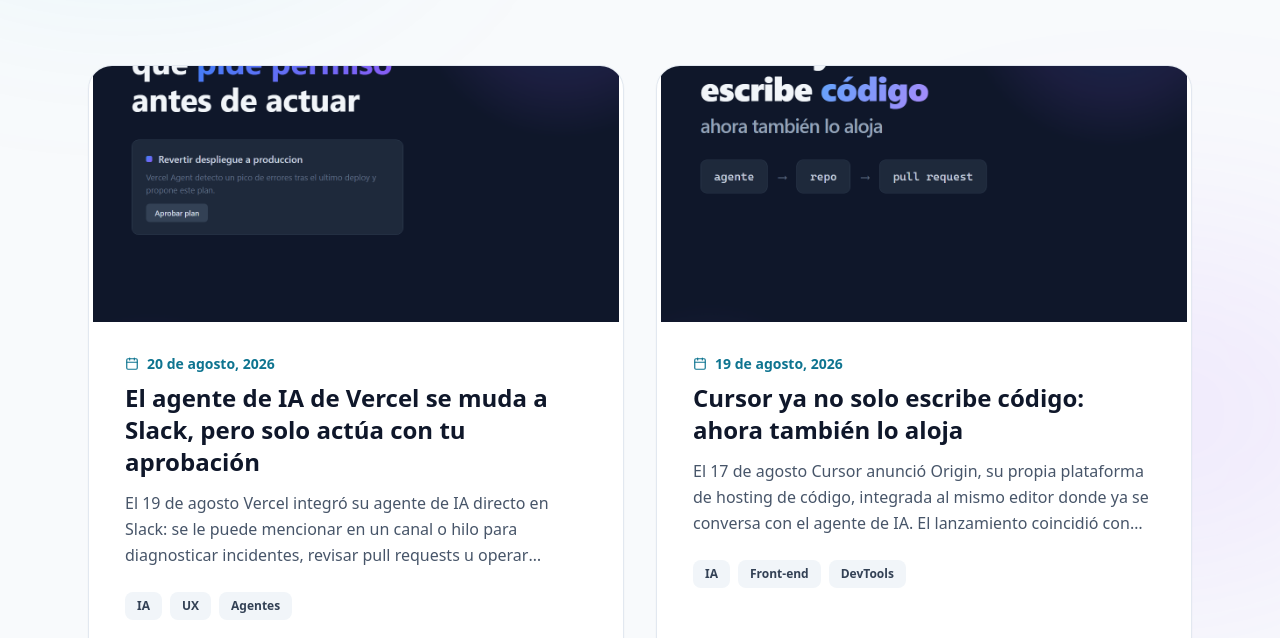
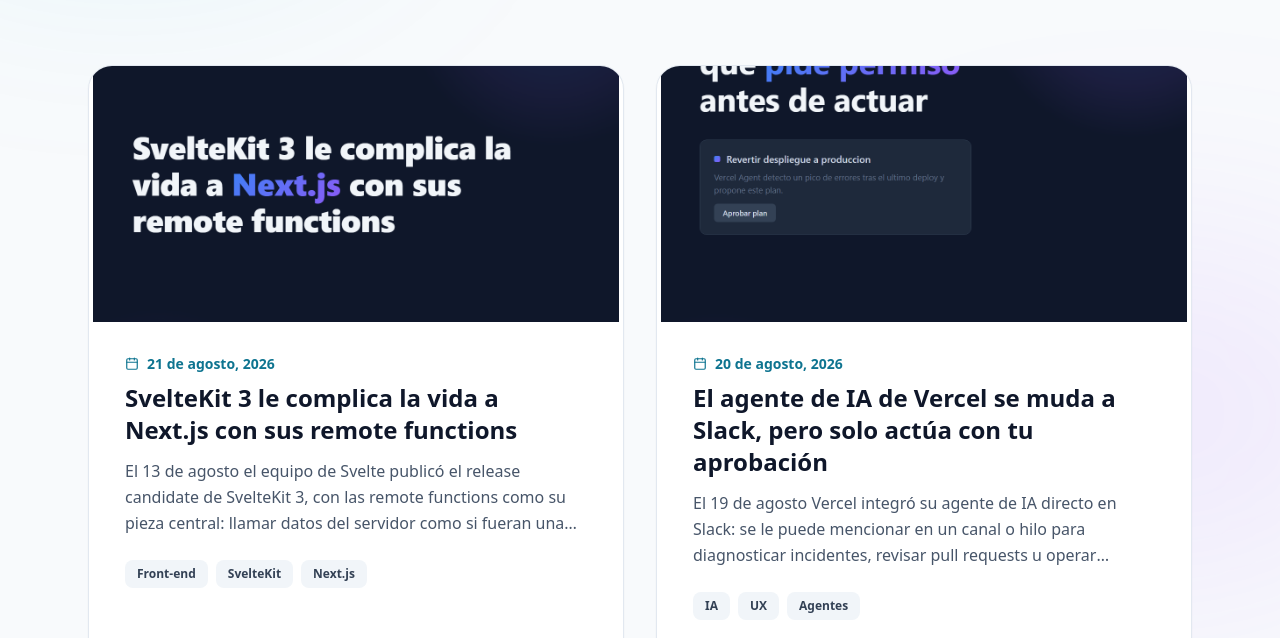
Before and after one commit to rododelgado-collab/portafolio-ux-frontend, a React (Vite) app: page /blog in a window 1280 px wide. Shown: the part 307-945 px from the top of the page. Built offline with nearby package versions, Linux system fonts and the light colour scheme; no server answers.

Commit message:
feat: agregar post al blog: SvelteKit 3 le complica la vida a Next.js

```diff
--- a/src/data/blogPosts.ts
+++ b/src/data/blogPosts.ts
@@ -1,6 +1,30 @@
 import type { BlogPost } from '../types'
 
 export const blogPosts: BlogPost[] = [
+  {
+    id: 'sveltekit-3-remote-functions-next-js',
+    title: 'SvelteKit 3 le complica la vida a Next.js con sus remote functions',
+    date: '2026-08-21',
+    dateLabel: '21 de agosto, 2026',
+    tags: ['Front-end', 'SvelteKit', 'Next.js'],
+    excerpt:
+      'El 13 de agosto el equipo de Svelte publicó el release candidate de SvelteKit 3, con las remote functions como su pieza central: llamar datos del servidor como si fueran una función más del componente, sin loaders ni actions de por medio. La cobertura de The Register lo lee como presión directa sobre Next.js. Repaso qué cambia en la forma de pedir datos y por qué me interesa como front-end.',
+    content: [
+      'El 13 de agosto de 2026, el equipo de Svelte publicó en su blog oficial el release candidate de SvelteKit 3, con la promesa de que la versión estable llegará pronto "sin más cambios que rompan compatibilidad". La pieza central del anuncio son las remote functions, una función experimental disponible desde SvelteKit 2.27 que en esta versión candidata pasa a convivir como alternativa de primer nivel junto a las load functions y las actions de siempre.',
+      'La idea, tal como la describe el propio equipo, es simple de enunciar: desde un componente de Svelte se puede importar directamente una función de consulta o de mutación y llamarla en el código, como si fuera cualquier otra función de JavaScript. Por debajo, SvelteKit la compila en un cliente RPC liviano que ejecuta la llamada fetch correspondiente contra el servidor. No hay que declarar una página entera como dinámica ni escribir un loader que baje datos de arriba hacia abajo para que un componente puntual pueda actualizarse. El propio equipo de Svelte lo resume con una frase directa: dicen estar "unreasonably excited" con las remote functions, al punto de que hacen que el resto del framework, incluidas sus propias load functions y actions, "se vea un poco tosco" en comparación.',
+      'La cobertura de The Register, firmada por Joab Jackson y publicada el 19 de agosto, enmarca este cambio como presión competitiva directa sobre Next.js. El argumento es que Next.js resolvió un problema parecido con sus Server Functions, antes llamadas Server Actions, pero esa pieza está pensada principalmente para escribir datos, no para consultarlos con la misma naturalidad. Las remote functions de SvelteKit, en cambio, tratan lectura y escritura como el mismo mecanismo: query, form, command y prerender conviven bajo una misma lógica de invocación directa desde el componente.',
+      'El anuncio también deja estable una segunda pieza que pasa más desapercibida pero que cualquiera que haya sufrido variables de entorno mal tipadas va a apreciar: ahora se pueden declarar en un archivo src/env.ts, especificando si son públicas o privadas y si deben resolverse en tiempo de compilación o al arrancar la aplicación, con validación mediante Standard Schema. El objetivo declarado es que sean, en palabras del equipo, "type-safe, seguras y validadas sin esfuerzo".',
+      'Vengo de trabajar el handoff entre diseño y desarrollo con Angular, primero en la app de Banco Estado, y con React en proyectos más recientes. Una de las fricciones que más se repite en ese cruce no es visual, es de datos: qué componente necesita qué información, en qué momento, y quién es responsable de traerla. Los patrones de loaders centralizados resuelven bien el caso de una página completa, pero cuando el componente que necesita datos frescos es pequeño y específico, como un contador, un estado de aprobación o un widget que se actualiza solo, terminar escribiendo un endpoint aparte y cableándolo a mano es trabajo que se siente desproporcionado al tamaño del problema.',
+      'Lo que me parece valioso de este enfoque, más allá de si termina ganándole terreno a Next.js o no, es que trata la granularidad como un problema de diseño de API, no como un detalle de implementación que cada equipo resuelve a su manera. Si un componente puede pedir exactamente los datos que necesita, con el mismo mecanismo tanto para leer como para escribir, hay menos superficie donde la arquitectura de datos y la arquitectura visual del componente terminan desalineadas.',
+      'Vale la pena una nota de cautela, doble en este caso. SvelteKit 3 sigue en fase de release candidate, sin fecha confirmada para la versión estable, y las remote functions todavía viven detrás de un flag experimental mientras el equipo termina de pulir detalles. La cobertura periodística también cita un benchmark externo sobre el tamaño del HTML que devuelve el SSR de SvelteKit frente a Next.js, pero no logré verificar la metodología completa de esa comparación, así que prefiero no repetir la cifra como un hecho establecido. Lo que sí está confirmado, con fuente en el propio blog de Svelte, es el cambio de diseño: tratar la obtención de datos como una llamada de función más, no como un paso aparte del ciclo de vida de la página.',
+      'La pregunta que me deja este caso, pensando en cómo se construyen productos con equipos de diseño y desarrollo trabajando codo a codo, es si la granularidad con la que un framework deja pedir datos debería ser una decisión tan central como la que hoy le damos a la librería de componentes o al sistema de diseño.',
+    ],
+    image: '/blog/sveltekit-3-remote-functions-next-js.png',
+    imageAlt:
+      'Tarjeta del artículo: SvelteKit 3 y sus remote functions frente a Next.js, arquitectura de datos en el front-end',
+    sourceUrl: 'https://www.theregister.com/devops/2026/08/19/sveltekit-3-puts-heat-on-nextjs-with-radical-approach-to-rpcs/5289925',
+    sourceLabel: 'The Register — Joab Jackson, y blog oficial de Svelte',
+  },
   {
     id: 'vercel-agente-ia-slack-tarjeta-de-plan',
     title: 'El agente de IA de Vercel se muda a Slack, pero solo actúa con tu aprobación',
```
Also changed, not shown: public/blog/sveltekit-3-remote-functions-next-js.png (added), 1 other file (tests, documents, lock files or other folders).
